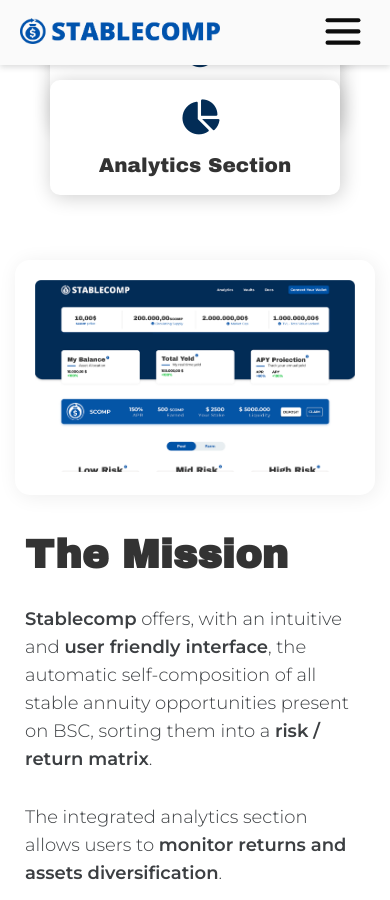
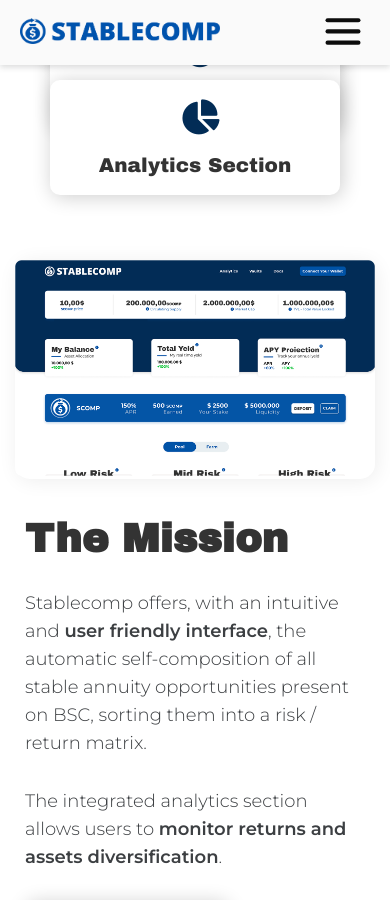
Before and after one commit to Stablecomp/Stablecomp.com, a Jekyll site: the page built from index.md, in a window 390 px wide and 900 px high, scrolled down 785 px. Built offline with Jekyll 4.4.1, drawn with Linux system fonts in a browser that asks for light colours; nearby versions of some CDN libraries; some of the changed text lies outside the part shown.

Commit message:
Style update

```diff
--- a/_layouts/default.html
+++ b/_layouts/default.html
@@ -24,11 +24,16 @@
       </div>
       <ul class="menu">
         <li><a href="">Docs</a></li>
-        <li><a href="#timeline">Roadmap</a></li>
-        <li><a href="">Contacts</a></li>
+        <li><a href="{{ "/#timeline" | relative_url }} ">Roadmap</a></li>
+        <li><a href="{{ "/#scomp-contact" | relative_url }} ">Contacts</a></li>
         <a href="#" class="button button--launch">Launch App</a>
         <li>
-          <p class="icon-bar"><a href="https://t.me/stablecomp" target="_blank"> <i class="fab fa-telegram-plane"></i></a> <a href="https://twitter.com/Stablecomp_com"target="_blank"><i class="fab fa-twitter"></i></a> <a href="#"target="_blank"> <i class="fab fa-github"></i></a></a></p>
+          <p class="icon-bar">
+            <a href="https://t.me/stablecomp" target="_blank"> <i class="fab fa-telegram-plane"></i></a>
+            <a href="https://twitter.com/Stablecomp_com"target="_blank"><i class="fab fa-twitter"></i></a>
+            <a href="https://stablecomp.medium.com/"target="_blank"> <i class="fab fa-medium"></i></a>
+            <a href="https://github.com/Stablecomp"target="_blank"> <i class="fab fa-github"></i></a>
+          </p>
         </li>
       </ul>
       <div class="hamburger">
--- a/assets/style.css
+++ b/assets/style.css
@@ -270,12 +270,7 @@
   margin-bottom: 50px;
   border-radius: 20px;
   box-shadow: 2px 2px 20px 0px rgba(0,0,0, .3);}
-.scomp-flow ol{
-  line-height: 28px;
-  color: #3c3f42;
-  font-weight: 300;
-  list-style: disc inside;
- }
+.scomp-flow a {line-height: 1;}
 
  .scomp-flow span {font-weight: bold; color: #022C56;}
  .scomp-flow span.user {color: #0455A6;}
@@ -502,17 +497,18 @@
     color: #fff;
     text-align: center;
   }
-  .menu li .icon-bar{display: flex; justify-content: center;}
+  .menu li .icon-bar{display: flex; justify-content: center; margin-top: 35px;}
   .menu li .icon-bar a{
     display: inline-block;
     padding: 15px;
-    font-size: 30px;
+    font-size: 35px;
+    margin:10px;
   }
 
-  .menu--open{right:0%;}
+  .menu--open{right:0%; text-align: center;}
   .menu--open a {text-transform: uppercase; font-weight: bold;}
-  .menu .button.button--full{display: block;}
   .logo img {max-width: 200px;}
+  .menu--open .button--launch{background: #fff; color: #022C56;}
 
 
   .hamburger{
@@ -583,7 +579,7 @@
   .poster{flex-wrap: wrap; height: auto;}
   .poster__img,
   .poster__content{width:100%; padding: 25px;}
-  .poster__img {padding: 20px ;margin: 15px;
+  .poster__img {padding: 0px; margin: 15px;
     border-radius: 15px;}
 
   .poster__content p,
--- a/index.md
+++ b/index.md
@@ -43,7 +43,7 @@
     </div>
     <div class="poster__content reveal">
       <h3 class="big-text">The Mission</h3>
-      <p><b>Stablecomp</b> offers, with an intuitive and <b>user friendly interface</b>, the automatic self-composition of all stable annuity opportunities present on BSC, sorting them into a <b>risk / return matrix</b>.
+      <p>Stablecomp offers, with an intuitive and <b>user friendly interface</b>, the automatic self-composition of all stable annuity opportunities present on BSC, sorting them into a risk / return matrix.
       </p>
       <p>
         The integrated analytics section allows users to <b>monitor returns and assets diversification</b>.
@@ -55,8 +55,8 @@
   <section class="poster the-matrix mt-1">
     <div class="poster__content reveal">
       <h3 class="big-text">Choose your investment Risk/Return</h3>
-      <p><b>The matrix</b> makes the job of <b>selecting stablecoin annuity opportunities</b> quick and easy.
-        It offers the user a <b>synthetic analysis of all stablecoin pools</b> present on the apps of the selected chain, dividing them by risk and return.</p>
+      <p><b>The matrix</b> makes the job of selecting stablecoin annuity opportunities quick and easy.
+        It offers the user a synthetic analysis of all stablecoin pools present on the apps of the selected chain, dividing them by risk and return.</p>
       <a href="" class="button">Learn more <i class="fas fa-arrow-circle-right"></i></a>
     </div>
     <div class="poster__img reveal">
@@ -67,7 +67,7 @@
   <section class=" scomp-flow mt-1">
     <h3 class="big-text reveal">Automatic<br> Self-Composition</h3>
       <img class="reveal" src=" {{ "/assets/img/Scomp-flow.jpg" | relative_url }} " alt="How Stablecomp works.Its working flow">
-      <p class="reveal">The <b>automatic farming mechanism</b> allows users to easily obtain returns in stablecoin. <br> They just have to <b>deposit and withdraw the stablecoin they prefer with just 1-Click</b>. The automatic-Self Composition will do everything.
+      <p class="reveal">The automatic farming mechanism allows users to easily obtain returns in stablecoin. <br> They just have to deposit and withdraw the stablecoin they prefer with <b>just 1-Click</b>. The automatic-Self Composition will do everything.
       </p>
       <p><a href="#" class="button">Learn more <i class="fas fa-arrow-circle-right"></i></a></p>
   </section>
@@ -78,7 +78,7 @@
     </div>
     <div class="poster__content poster__content--circolo reveal">
       <h3 class="big-text">Analyze your yield</h3>
-      <p>Three simple graphs to <b>analyze and visualize</b> all user data:<br> <b>asset allocation</b>, <b>realized & average return</b> and the <b>1-year yield projection</b> charts.
+      <p>Three simple graphs to analyze and visualize all user data:<br> asset allocation, realized & average return and the 1-year yield projection charts.
       </p>
       <a href="#" class="button">Learn more <i class="fas fa-arrow-circle-right"></i></a>
     </div>
@@ -154,7 +154,7 @@
     </article>
   </section>
 
-  <section class="grid stc-home-form mt-3">
+  <section  id="scomp-contact" class="grid stc-home-form mt-3">
     <div class="col reveal">
       <h3 class="big-text tw">Support Stablecomp</h3>
       <p class="tw">Contact us to become an investor and contribute to building our project.</p>
```
Also changed, not shown: other parts of _layouts/default.html (+1 -1 lines).
